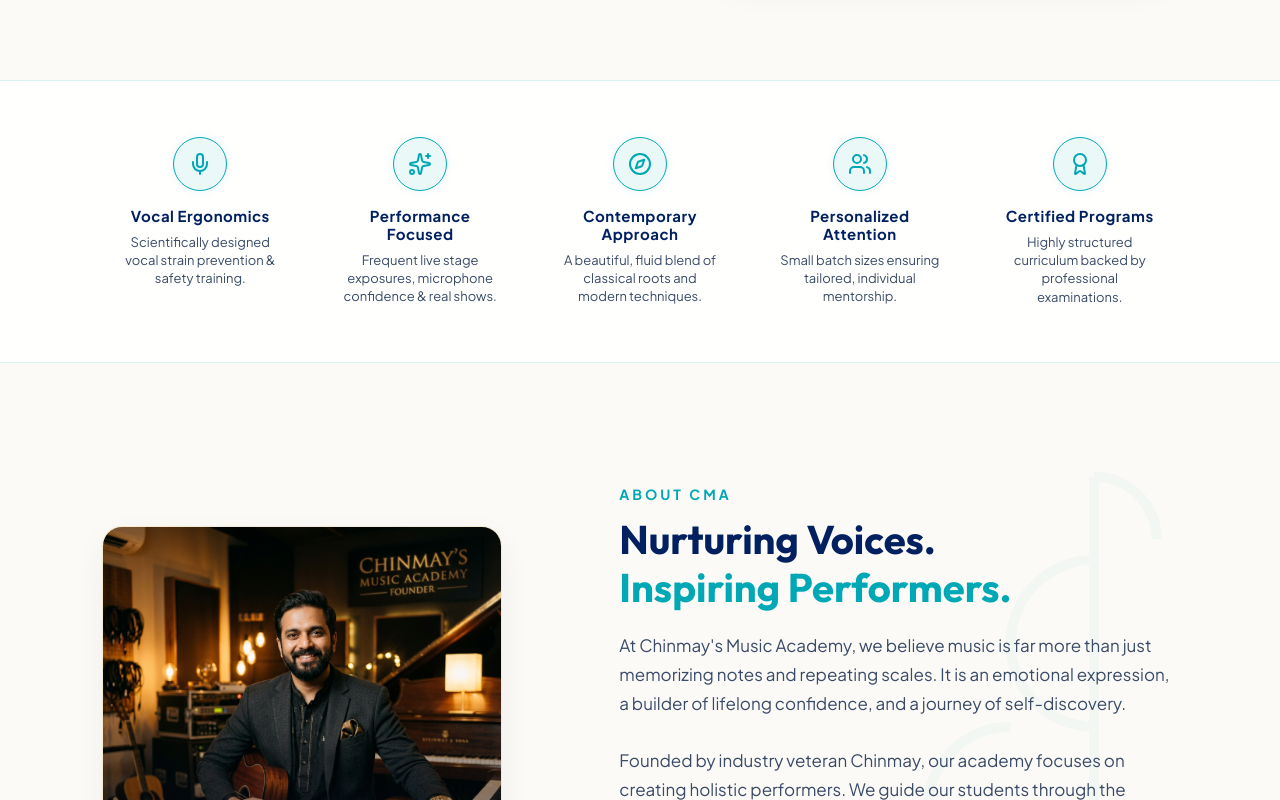
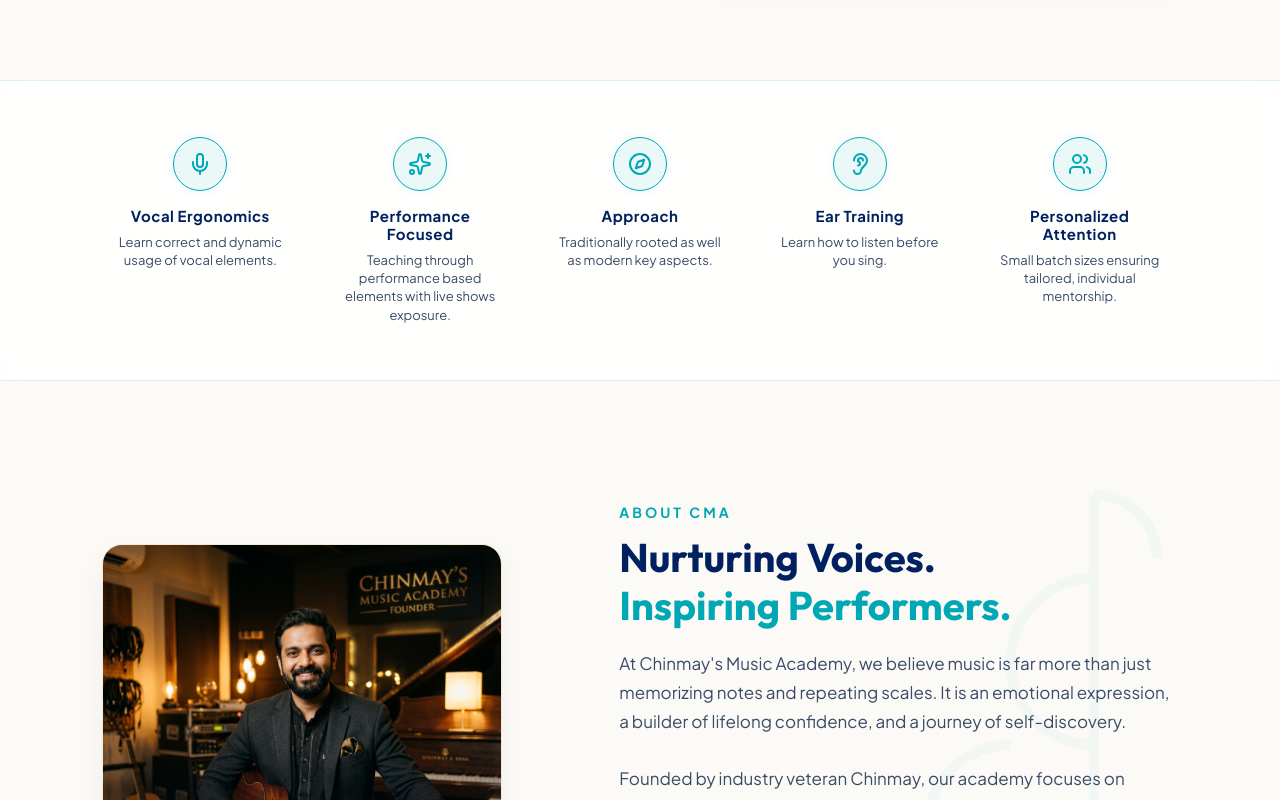
Before and after one commit to aryadharmadhikari/CMA, a React (Vite) app: page / in a window 1280 px wide. Shown: the part 720-1520 px from the top of the page. Built offline with nearby package versions, Linux system fonts and the light colour scheme.

Commit message:
feat(features): update features strip items, titles, and descriptions

```diff
--- a/src/App.jsx
+++ b/src/App.jsx
@@ -19,7 +19,8 @@ import {
   Send,
   Calendar,
   Star,
-  ShieldCheck
+  ShieldCheck,
+  Ear
 } from 'lucide-react';
 import './App.css';
 
@@ -293,35 +294,35 @@ function App() {
             <Mic size={24} />
           </div>
           <h3 className="feature-title">Vocal Ergonomics</h3>
-          <p className="feature-desc">Scientifically designed vocal strain prevention & safety training.</p>
+          <p className="feature-desc">Learn correct and dynamic usage of vocal elements.</p>
         </div>
         <div className="feature-card reveal reveal-delay-1">
           <div className="feature-icon-wrapper">
             <Sparkles size={24} />
           </div>
           <h3 className="feature-title">Performance Focused</h3>
-          <p className="feature-desc">Frequent live stage exposures, microphone confidence & real shows.</p>
+          <p className="feature-desc">Teaching through performance based elements with live shows exposure.</p>
         </div>
         <div className="feature-card reveal reveal-delay-2">
           <div className="feature-icon-wrapper">
             <Compass size={24} />
           </div>
-          <h3 className="feature-title">Contemporary Approach</h3>
-          <p className="feature-desc">A beautiful, fluid blend of classical roots and modern techniques.</p>
+          <h3 className="feature-title">Approach</h3>
+          <p className="feature-desc">Traditionally rooted as well as modern key aspects.</p>
         </div>
         <div className="feature-card reveal reveal-delay-3">
+          <div className="feature-icon-wrapper">
+            <Ear size={24} />
+          </div>
+          <h3 className="feature-title">Ear Training</h3>
+          <p className="feature-desc">Learn how to listen before you sing.</p>
+        </div>
+        <div className="feature-card reveal reveal-delay-4">
           <div className="feature-icon-wrapper">
             <Users size={24} />
           </div>
           <h3 className="feature-title">Personalized Attention</h3>
           <p className="feature-desc">Small batch sizes ensuring tailored, individual mentorship.</p>
-        </div>
-        <div className="feature-card reveal reveal-delay-4">
-          <div className="feature-icon-wrapper">
-            <Award size={24} />
-          </div>
-          <h3 className="feature-title">Certified Programs</h3>
-          <p className="feature-desc">Highly structured curriculum backed by professional examinations.</p>
         </div>
       </section>
 
@@ -550,7 +551,7 @@ function App() {
             <span className="section-label">Admissions</span>
             <h2 className="section-title">Begin Your Musical Journey With CMA</h2>
             <p className="hero-subheading" style={{ margin: '0' }}>
-              Whether you are an aspiring vocalist wishing to refine your classical sur, a hobbyist desiring to play chords on guitar, or a parent supporting a musical toddler, we are here to guide you.
+              Whether you are an aspiring vocalist wishing to refine your classical sur, a hobbyist desiring to sing, or a parent supporting a musical toddler, we are here to guide you.
             </p>
 
             <div className="contact-info-list">
```
